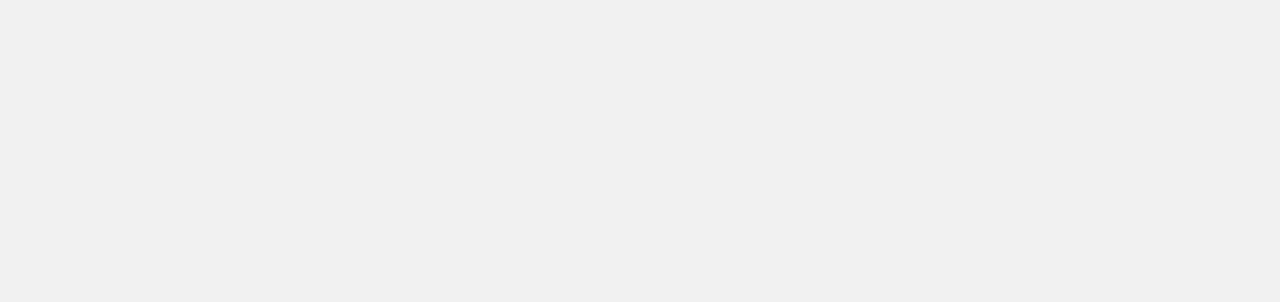
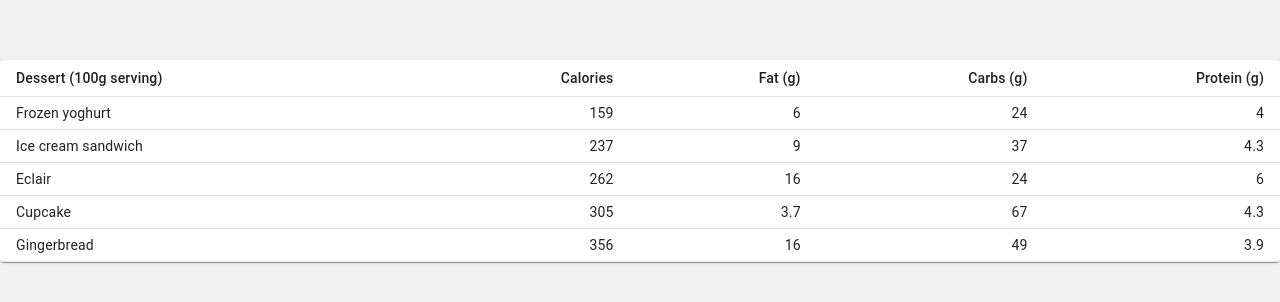
Before and after one commit to alvaroHernandez/pre-agendamiento, a React (Create React App) app: page /table in a window 1280 px wide. Shown: the top 302 px of the page. Built offline with nearby package versions, Linux system fonts and the light colour scheme.

Commit message:
[Gonzalo] Add Material-UI

```diff
--- a/package.json
+++ b/package.json
@@ -3,7 +3,7 @@
   "version": "0.1.0",
   "private": true,
   "dependencies": {
-    "@material-ui/core": "^4.9.7",
+    "@material-ui/core": "^4.9.11",
     "@testing-library/jest-dom": "^5.3.0",
     "@testing-library/react": "^10.0.1",
     "@testing-library/user-event": "^10.0.0",
--- a/src/components/Routes/Routes.js
+++ b/src/components/Routes/Routes.js
@@ -5,6 +5,7 @@
 import Centers from '../Centers/Centers';
 import SamplePage from '../../example/SamplePage/SamplePage';
 import Availability from '../Availability/Availability';
+import Table from '../Table/Table';
 
 export default function Routes() {
   return (
@@ -13,6 +14,7 @@
       <Route path="/centros" component={Centers} />
       <Route path="/medias" component={SamplePage} />
       <Route path="/disponibilidad" component={Availability} />
+      <Route path="/table" component={Table} />
     </Switch>
   );
 }
--- /dev/null
+++ b/src/components/Table/Table.js
@@ -0,0 +1,67 @@
+/* eslint-disable react/jsx-filename-extension */
+import React from 'react';
+import { makeStyles } from '@material-ui/core/styles';
+import Table from '@material-ui/core/Table';
+import TableBody from '@material-ui/core/TableBody';
+import TableCell from '@material-ui/core/TableCell';
+import TableContainer from '@material-ui/core/TableContainer';
+import TableHead from '@material-ui/core/TableHead';
+import TableRow from '@material-ui/core/TableRow';
+import Paper from '@material-ui/core/Paper';
+
+const useStyles = makeStyles({
+  table: {
+    minWidth: 650,
+  },
+});
+
+function createData(name, calories, fat, carbs, protein) {
+  return {
+    name,
+    calories,
+    fat,
+    carbs,
+    protein,
+  };
+}
+
+const rows = [
+  createData('Frozen yoghurt', 159, 6.0, 24, 4.0),
+  createData('Ice cream sandwich', 237, 9.0, 37, 4.3),
+  createData('Eclair', 262, 16.0, 24, 6.0),
+  createData('Cupcake', 305, 3.7, 67, 4.3),
+  createData('Gingerbread', 356, 16.0, 49, 3.9),
+];
+
+export default function DenseTable() {
+  const classes = useStyles();
+
+  return (
+    <TableContainer component={Paper}>
+      <Table className={classes.table} size="small" aria-label="a dense table">
+        <TableHead>
+          <TableRow>
+            <TableCell>Dessert (100g serving)</TableCell>
+            <TableCell align="right">Calories</TableCell>
+            <TableCell align="right">Fat&nbsp;(g)</TableCell>
+            <TableCell align="right">Carbs&nbsp;(g)</TableCell>
+            <TableCell align="right">Protein&nbsp;(g)</TableCell>
+          </TableRow>
+        </TableHead>
+        <TableBody>
+          {rows.map((row) => (
+            <TableRow key={row.name}>
+              <TableCell component="th" scope="row">
+                {row.name}
+              </TableCell>
+              <TableCell align="right">{row.calories}</TableCell>
+              <TableCell align="right">{row.fat}</TableCell>
+              <TableCell align="right">{row.carbs}</TableCell>
+              <TableCell align="right">{row.protein}</TableCell>
+            </TableRow>
+          ))}
+        </TableBody>
+      </Table>
+    </TableContainer>
+  );
+}
```
